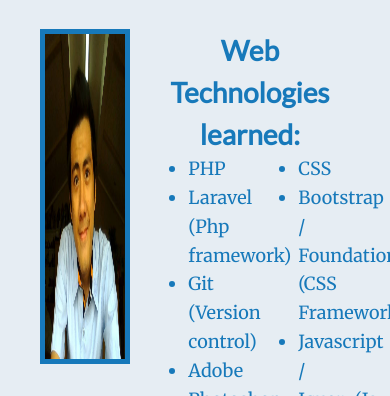
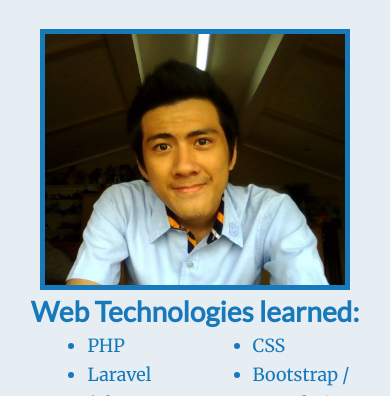
Before and after one commit to rapunk27/portfolio, a PHP site: page /resume.php in a window 390 px wide; the page is wider, and only the part inside the window is pictured. Shown: the part 667-1063 px from the top of that part. Run offline with PHP 8.4, Linux system fonts and the light colour scheme; some libraries are stand-ins or nearby versions.

Commit message:
added responsiveness to resume page

```diff
--- a/css/media.css
+++ b/css/media.css
@@ -21,6 +21,23 @@
 	}
 	.systems-section{
 		height: 800px;
+	}
+
+	.resume-section{
+		height: 800px;
+	}
+
+	.resume-square{
+		display: block;
+		margin-left: auto;
+		margin-right: auto;
+	}
+
+}
+
+@media only screen and (max-width: 1200px){
+	.resume-work-section{
+		height: 700px;
 	}
 
 }
@@ -132,6 +149,7 @@
 	animation-fill-mode: forwards;*/
 	transform: translate(90px, 80px)rotate(20deg);
 	}
+
 }
 
 @media only screen and (min-width: 1000px){
--- a/css/styles.css
+++ b/css/styles.css
@@ -441,8 +441,9 @@
 }
 
 /*Resume*/
+
 .resume-section{
-	height: 400px;
+	height: 430px;
 	background: #E6EDF3;
 	padding: 30px;
 }
@@ -470,7 +471,7 @@
 
 .resume-square{
 	width: 400px;
-	height: 335px;
+	height: auto;
 	display: inline-block;
 	line-height: 24px;
 	background-color: #1779BA;
@@ -516,7 +517,7 @@
 
 .resume-work-para{
 	font-family: 'Merriweather', serif;
-	color: #1779BA;
+	color: #000000;
 	font-size: 18px;
 }
 
--- a/resume.php
+++ b/resume.php
@@ -13,10 +13,10 @@ $path2 = '';
 <div class="resume-section">
 
 	<div class="row">
-		<div class="small-4 columns">
+		<div class="large-4 medium-12 small-12 columns">
 			<img class="resume-square" src="images/rap_selfie.jpg">
 		</div>
-		<div class="small-8 columns">
+		<div class="large-8 medium-12 small-12 columns">
 			<div class="row text-center">
 				<b class="resume-info-label">Web Technologies learned: </b>
 			</div>
@@ -65,7 +65,7 @@ $path2 = '';
 <div class="resume-work-section">
 <!-- Asiatravel -->
 	<div class="row">
-		<div class="small-8 small-offset-2 columns">
+		<div class="large-8 large-offset-2 columns">
 			<div class="callout warning" style="overflow: hidden;">
 				<div class="resume-work-company">
 					<h4 class="resume-work-bold">
@@ -83,7 +83,7 @@ $path2 = '';
 	</div>
 <!-- PEP -->
 	<div class="row">
-		<div class="small-8 small-offset-2 columns">
+		<div class="large-8 large-offset-2 columns">
 			<div class="callout warning" style="overflow: hidden;">
 				<div class="resume-work-company">
 					<h4 class="resume-work-bold">
@@ -101,7 +101,7 @@ $path2 = '';
 	</div>
 <!-- Anglo Eastern -->
 	<div class="row">
-		<div class="small-8 small-offset-2 columns">
+		<div class="large-8 large-offset-2 columns">
 			<div class="callout warning" style="overflow: hidden;">
 				<div class="resume-work-company">
 					<h4 class="resume-work-bold">
@@ -119,7 +119,7 @@ $path2 = '';
 	</div>
 <!-- OSM -->
 	<div class="row">
-		<div class="small-8 small-offset-2 columns">
+		<div class="large-8 large-offset-2 columns">
 			<div class="callout warning" style="overflow: hidden;">
 				<div class="resume-work-company">
 					<h4 class="resume-work-bold">
```
